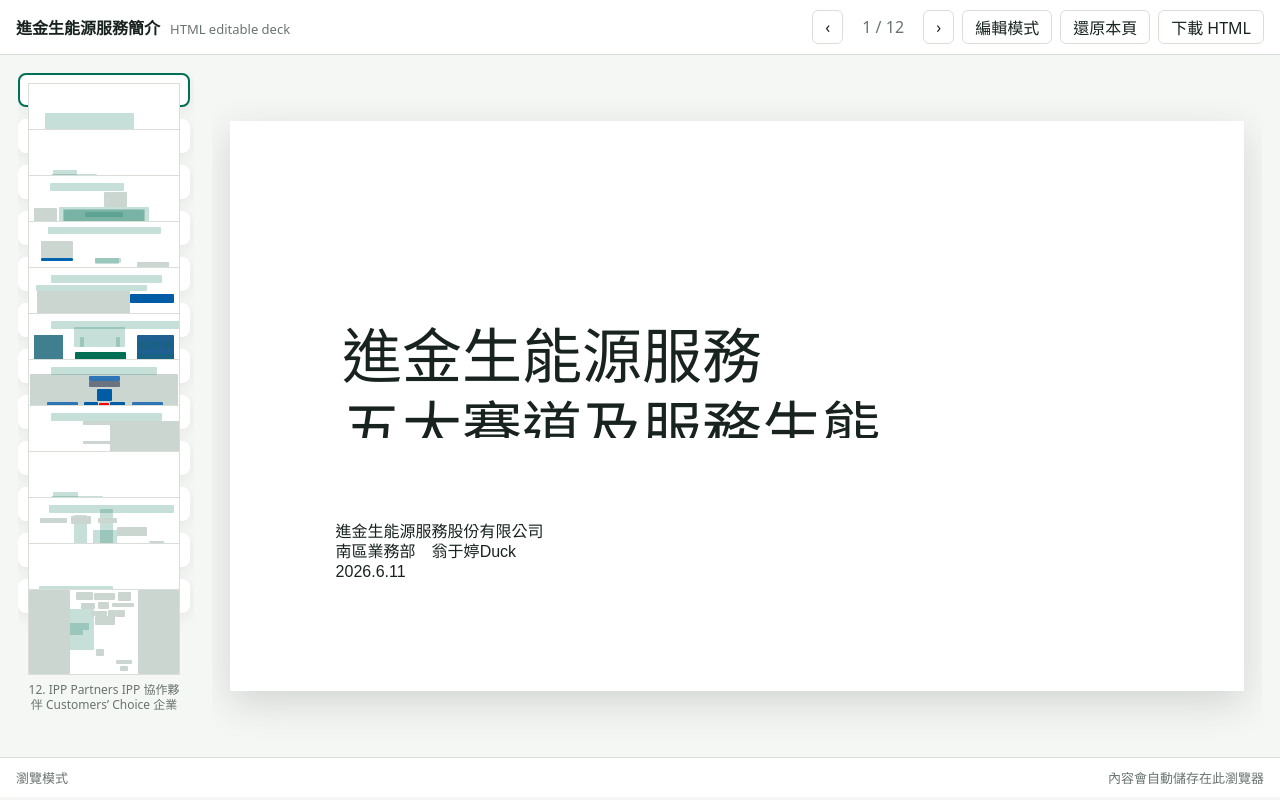
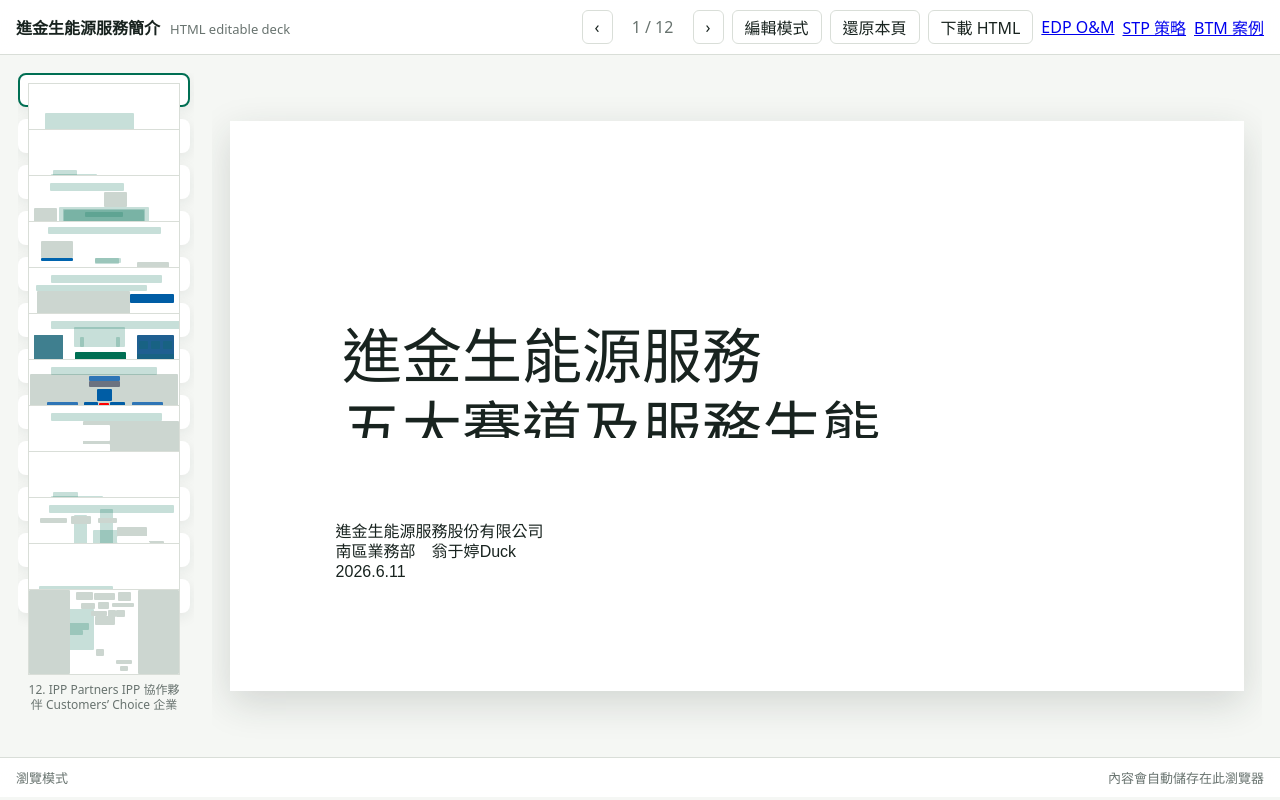
Before and after one commit to davidyeh51/fubon-energy-jinjinsheng-html, a plain HTML site: page index.html in a window 1280 px wide. Drawn offline with Linux system fonts and the light colour scheme.

Commit message:
Link logistics BTM case study from homepage

```diff
--- a/index.html
+++ b/index.html
@@ -20,6 +20,9 @@
         <button id="editToggle" type="button" aria-pressed="false">編輯模式</button>
         <button id="resetEdits" type="button">還原本頁</button>
         <button id="downloadHtml" type="button">下載 HTML</button>
+        <a class="link-button" href="edp-om-strategy.html">EDP O&M</a>
+        <a class="link-button" href="stp-strategy.html">STP 策略</a>
+        <a class="link-button" href="logistics-btm-case-study.html">BTM 案例</a>
       </nav>
     </header>
 
```
